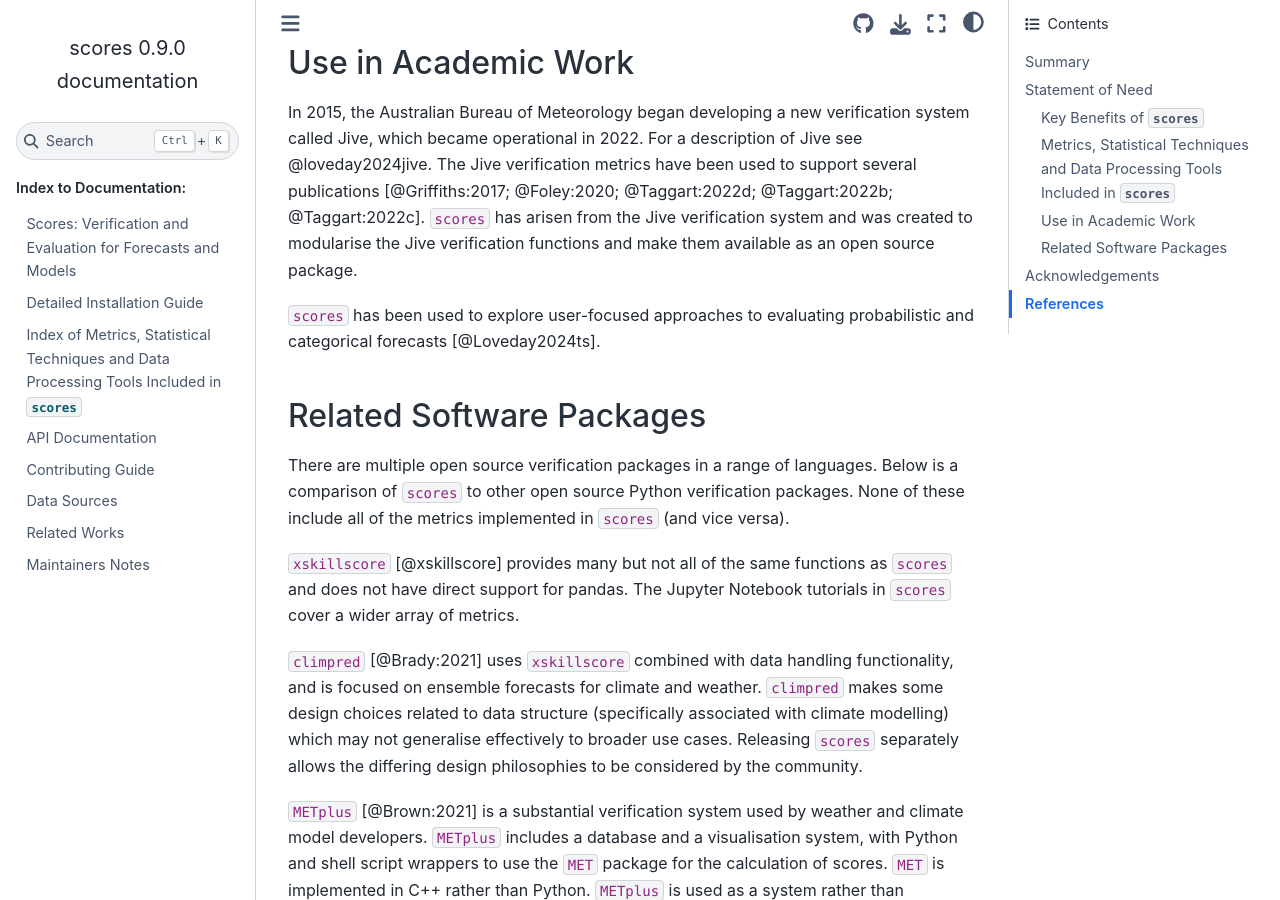
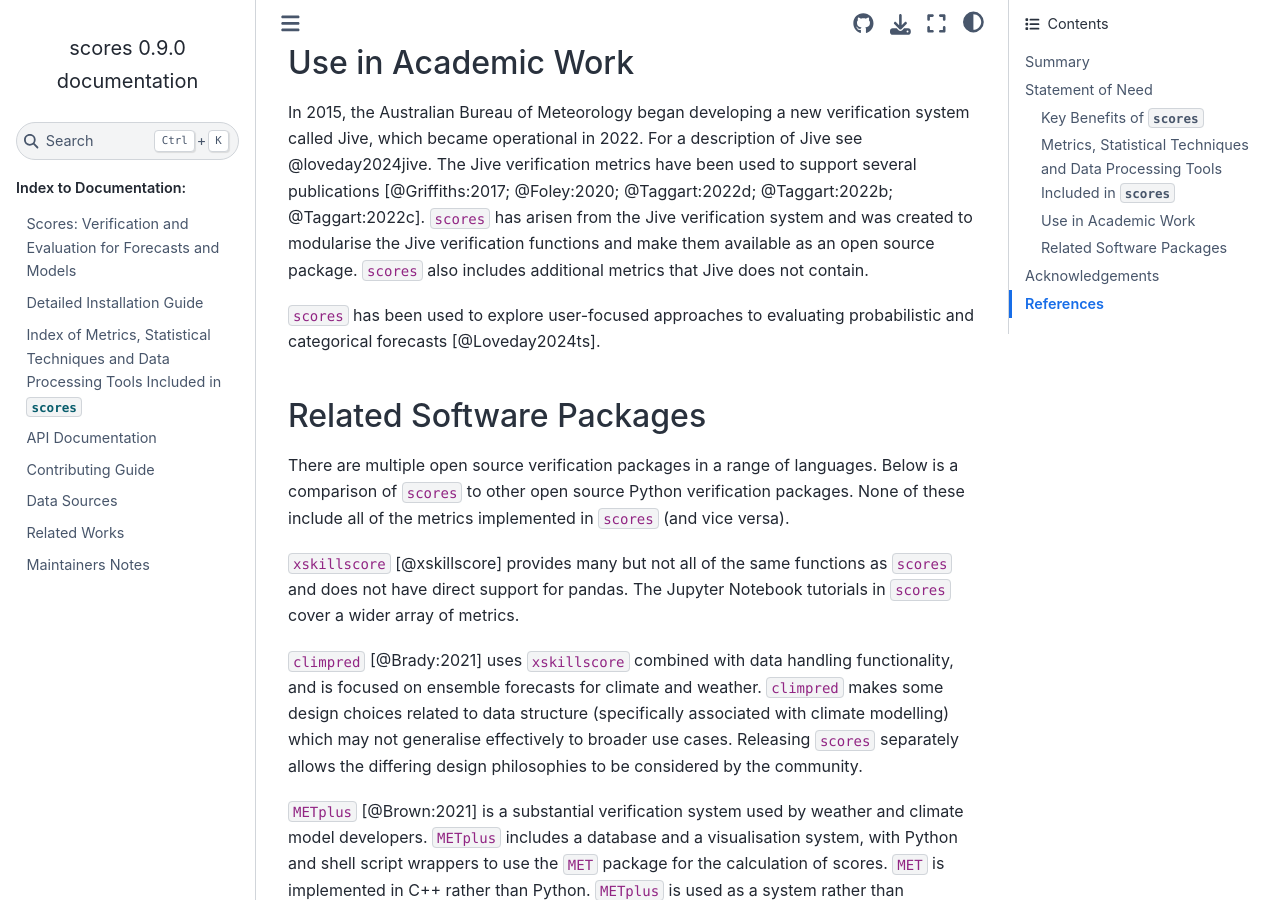
Before and after one commit to nci/scores, a Sphinx documentation site: the page built from docs/paper.md, in a window 1280 px wide and 900 px high, scrolled down 3552 px. Built offline with Sphinx 7.4.7 and the Sphinx Book theme 1.1.4, drawn with Linux system fonts in a browser that asks for light colours; pages that are not in the unit, such as notebooks, are missing from menus.

Commit message:
Joss extends suggestion (#496)
* Add a statement around additional metrics not in Jive


Signed-off-by: Tennessee Leeuwenburg <134973832+tennlee@users.noreply.github.com>

```diff
--- a/docs/paper.md
+++ b/docs/paper.md
@@ -125,7 +125,7 @@ Table: A **curated selection** of the metrics, tools and statistical tests curre
 
 ## Use in Academic Work
 
-In 2015, the Australian Bureau of Meteorology began developing a new verification system called Jive, which became operational in 2022. For a description of Jive see @loveday2024jive. The Jive verification metrics have been used to support several publications [@Griffiths:2017; @Foley:2020; @Taggart:2022d; @Taggart:2022b; @Taggart:2022c]. `scores` has arisen from the Jive verification system and was created to modularise the Jive verification functions and make them available as an open source package.
+In 2015, the Australian Bureau of Meteorology began developing a new verification system called Jive, which became operational in 2022. For a description of Jive see @loveday2024jive. The Jive verification metrics have been used to support several publications [@Griffiths:2017; @Foley:2020; @Taggart:2022d; @Taggart:2022b; @Taggart:2022c]. `scores` has arisen from the Jive verification system and was created to modularise the Jive verification functions and make them available as an open source package. `scores` also includes additional metrics that Jive does not contain.
 
 `scores` has been used to explore user-focused approaches to evaluating probabilistic and categorical forecasts [@Loveday2024ts].
 
```
